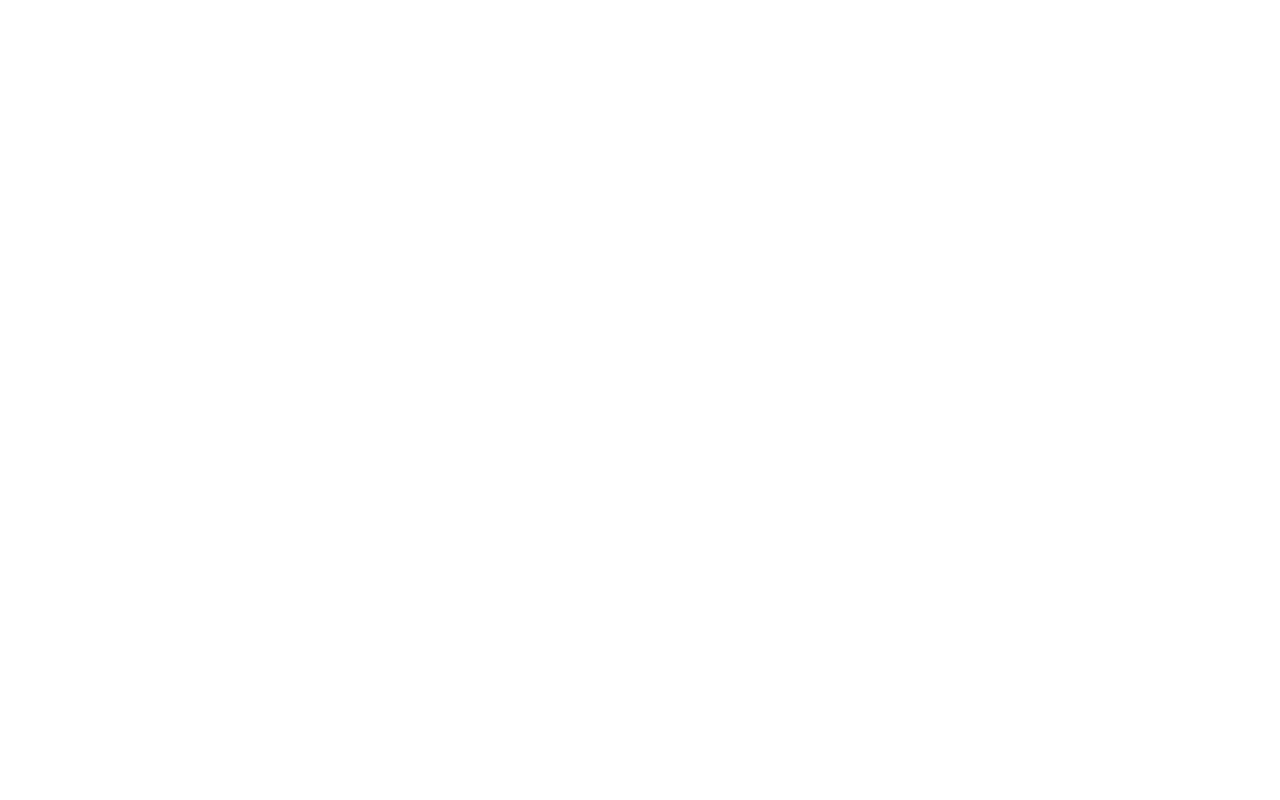
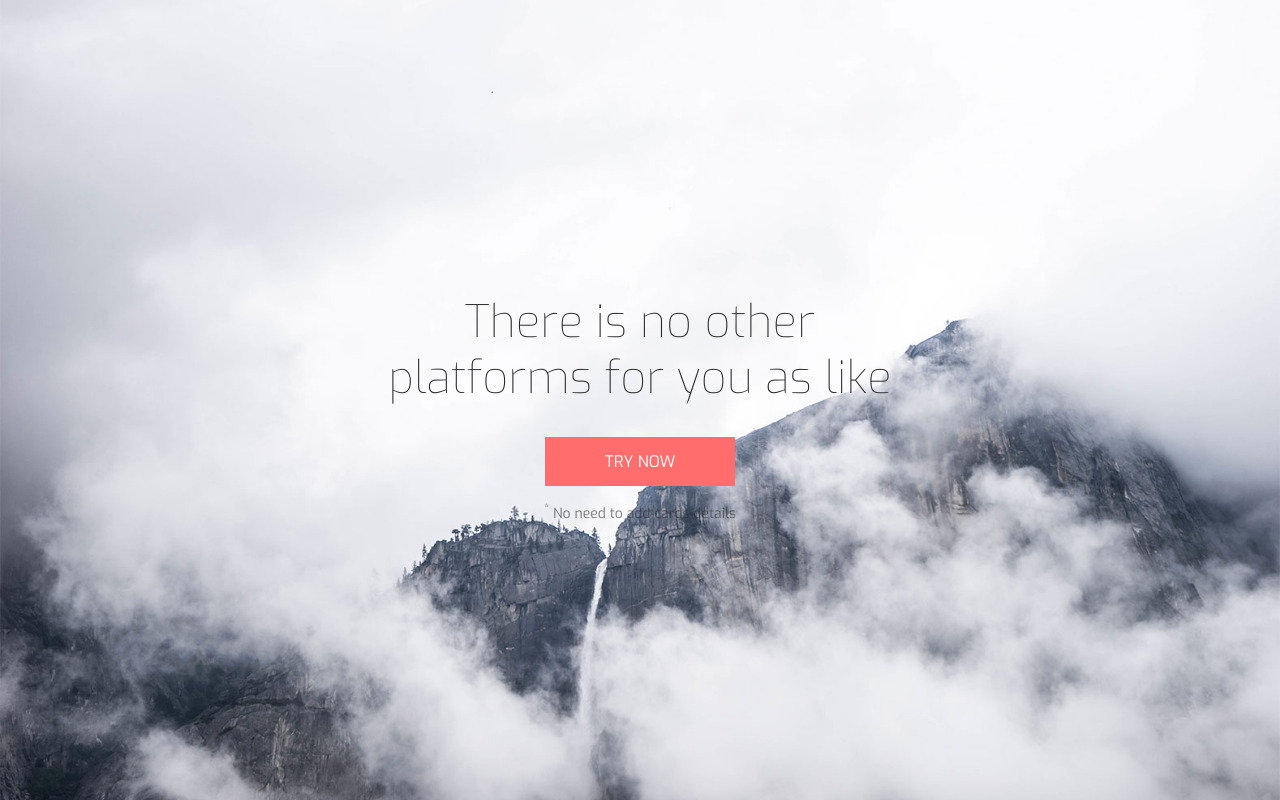
Before and after one commit to splincool/corporate-landing-page, a plain HTML site: page index.html in a window 1280 px wide. Drawn offline with Linux system fonts and the light colour scheme.

Commit message:
added a hero image and classes

```diff
--- a/index.html
+++ b/index.html
@@ -4,9 +4,16 @@
   <meta charset="UTF-8">
   <meta name="viewport" content="width=device-width, initial-scale=1.0">
   <meta http-equiv="X-UA-Compatible" content="ie=edge">
+  <link rel="stylesheet" href="style.css">
   <title>Corporate Landing</title>
 </head>
 <body>
-
+  <div class="hero-image">
+    <div class="hero-text">
+      <h1>There is no other <br> platforms for you as like</h1>
+      <div class="hero-button">Try now</div>
+      <p><sup>*</sup> No need to add cards details</p>
+    </div>
+  </div>
 </body>
 </html>
--- a/style.css
+++ b/style.css
@@ -0,0 +1,54 @@
+@import url('https://fonts.googleapis.com/css?family=Exo:100,400,700');
+
+body, html {
+  height: 100%;
+  margin: 0px;
+  padding: 0px;
+}
+
+.hero-image {
+  display: flex;
+  justify-content: center;
+  align-items: center;
+  background: url('images/hero-image.jpg') right 20%;
+  background-size: cover;
+  background-repeat: no-repeat;
+  width:100%;
+  height:100%;
+}
+
+.hero-text {
+  display: flex;
+  flex-direction: column;
+  justify-content: center;
+  align-items: center;
+  font-family: 'Exo', sans-serif;
+}
+
+.hero-text h1 {
+  color: rgb(40, 40, 40);
+  font-size: 45px;
+  font-weight: 100;
+  text-align: center;
+  line-height: 1.25;
+}
+
+.hero-text button {
+  border-radius: 3px;
+  background-color: rgb(255, 109, 109);
+}
+
+.hero-text .hero-button {
+  cursor: pointer;
+  font-size: 14px;
+  background: rgba(255, 109, 109);
+  font-size: 16px;
+  color: rgb(255, 255, 255);
+  text-transform: uppercase;
+  padding: 14px 60px;
+}
+
+.hero-text p {
+  font-size: 14px;
+  color: rgba(40, 40, 40, 0.6);
+}
```
Also changed, not shown: images/hero-image.jpg (added).
